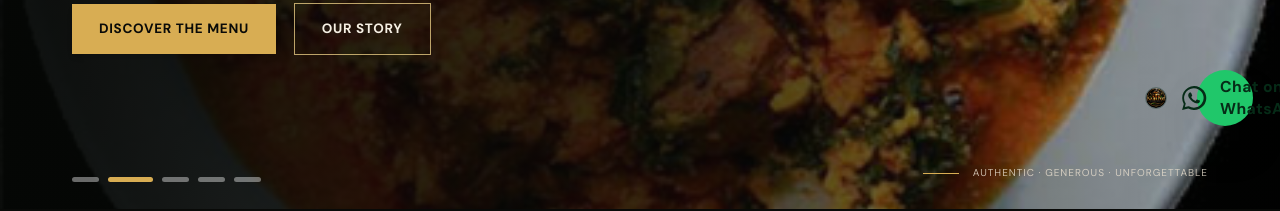
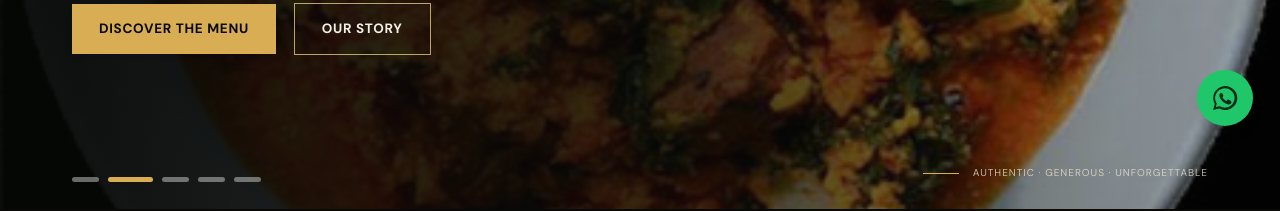
Before and after one commit to djoelkl7/FFO-9ja, a React (Vite) app: page / in a window 1280 px wide. Shown: the part 647-858 px from the top of the page. Built offline with nearby package versions, Linux system fonts and the light colour scheme; a web font is replaced by a local one.

Commit message:
Make floating WhatsApp control icon-only

```diff
--- a/src/components/FloatingWhatsApp.tsx
+++ b/src/components/FloatingWhatsApp.tsx
@@ -1,33 +1,22 @@
 import React from 'react';
 import { createWhatsAppUrl } from '../data/menuData';
-import { getAssetUrl } from '../utils/assetHelper';
 
-export const FloatingWhatsApp: React.FC = () => {
-  return (
+export const FloatingWhatsApp: React.FC = () => (
   <a
     href={createWhatsAppUrl('Hello Naija Pot, I would like to make an enquiry.')}
     target="_blank"
     rel="noopener noreferrer"
     aria-label="Chat with Naija Pot on WhatsApp"
-      className="fixed right-4 sm:right-6 bottom-4 sm:bottom-6 z-40 flex items-center gap-2.5 bg-[#20c76a] hover:bg-[#2fe27c] text-[#062b17] font-bold text-xs sm:text-sm py-3 px-4 sm:px-5 rounded-full shadow-2xl transition-all duration-300 hover:-translate-y-1 hover:shadow-green-900/50 group"
+    title="Chat on WhatsApp"
+    className="fixed right-4 sm:right-6 bottom-4 sm:bottom-6 z-40 flex h-14 w-14 items-center justify-center rounded-full bg-[#20c76a] text-[#062b17] shadow-lg transition-transform hover:scale-105 hover:bg-[#2fe27c] focus-visible:outline focus-visible:outline-2 focus-visible:outline-offset-2 focus-visible:outline-[#f2d58a]"
   >
-      <div className="w-5 h-5 rounded-full overflow-hidden border border-[#062b17]/30 shrink-0">
-        <img
-          src={getAssetUrl('logo.png')}
-          alt="Naija Pot"
-          className="w-full h-full object-cover"
-          referrerPolicy="no-referrer"
-        />
-      </div>
     <svg
       viewBox="0 0 32 32"
-        className="w-5 h-5 fill-current shrink-0 transition-transform group-hover:scale-110"
+      className="h-8 w-8 fill-current"
       aria-hidden="true"
       focusable="false"
     >
-        <path d="M16 3.2A12.8 12.8 0 0 0 5.1 22.4L3.3 28.8l6.6-1.7A12.8 12.8 0 1 0 16 3.2Zm0 23.2c-1.9 0-3.8-.5-5.5-1.5l-.4-.2-3.9 1 1-3.8-.2-.4A10.4 10.4 0 1 1 16 26.4Zm5.7-7.8c-.3-.2-1.8-.9-2.1-1s-.5-.2-.7.1-.8 1-.9 1.2-.4.2-.7.1c-.3-.2-1.3-.5-2.5-1.6-.9-.8-1.5-1.8-1.7-2.1s0-.5.1-.6l.5-.6.3-.5c.1-.2.1-.4 0-.6l-1-2.3c-.2-.6-.5-.5-.7-.5h-.6c-.2 0-.5.1-.8.4s-1.1 1-1.1 2.5 1.1 3 1.3 3.2 2.2 3.3 5.3 4.7c.7.3 1.3.5 1.7.6.7.2 1.4.2 1.9.1.6-.1 1.8-.7 2.1-1.5.3-.7.3-1.3.2-1.5s-.3-.2-.6-.3Z" />
+      <path d="M16 3.2A12.8 12.8 0 0 0 5.1 22.4L3.3 28.8l6.6-1.7A12.8 12.8 0 1 0 16 3.2Zm0 23.2c-1.9 0-3.8-.5-5.5-1.5l-.4-.2-3.9 1 1-3.8-.2-.4A10.4 10.4 0 1 1 16 26.4Zm5.7-7.8c-.3-.2-1.8-.9-2.1-1-.3-.1-.5-.1-.7.1-.2.3-.8 1-.9 1.2-.2.2-.3.2-.6.1-.3-.1-1.2-.4-2.3-1.4-.9-.8-1.5-1.8-1.7-2.1-.2-.3 0-.5.1-.6.1-.1.3-.3.4-.5.1-.2.2-.3.3-.5.1-.2 0-.4 0-.5-.1-.1-.7-1.7-1-2.3-.2-.6-.5-.5-.7-.5h-.6c-.2 0-.5.1-.8.4-.3.3-1.1 1.1-1.1 2.7 0 1.6 1.2 3.1 1.3 3.3.2.2 2.3 3.5 5.5 4.9.8.4 1.4.6 1.9.7.8.3 1.5.2 2 .1.6-.1 1.8-.7 2-1.4.3-.7.3-1.3.2-1.4-.1-.1-.3-.2-.6-.3Z" />
     </svg>
-      <span className="hidden sm:inline tracking-wide">Chat on WhatsApp</span>
   </a>
 );
-};
```
Lines whose indentation alone changed are shown as unchanged.
